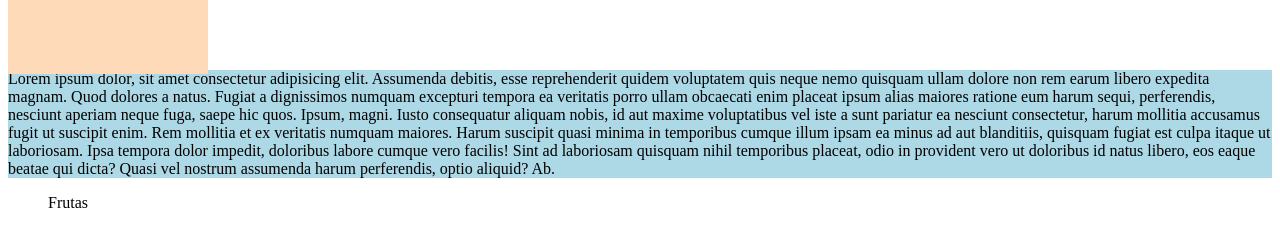
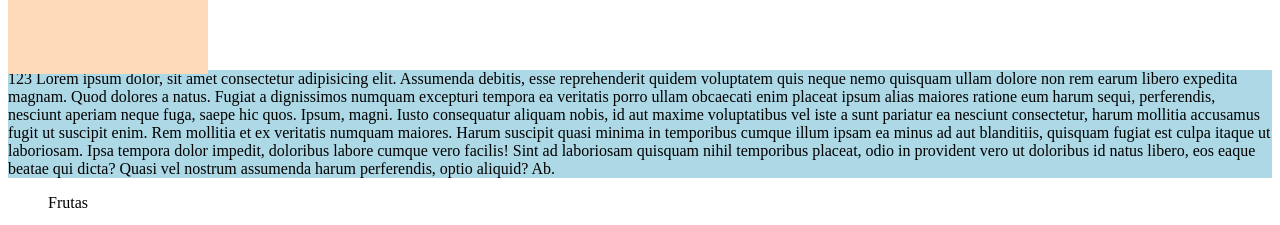
Before and after one commit to FabianGAV/frontend-developer, a plain HTML site: page posicionamiento.html in a window 1280 px wide. Shown: the part 154-379 px from the top of the page. Drawn offline with Linux system fonts and the light colour scheme.

Commit message:
prueba cambios

```diff
--- a/posicionamiento.html
+++ b/posicionamiento.html
@@ -45,7 +45,7 @@
     </div>
 
     <div>
-        <p>Lorem ipsum dolor, sit amet consectetur adipisicing elit. Assumenda debitis, esse reprehenderit quidem voluptatem quis neque nemo quisquam ullam dolore non rem earum libero expedita magnam. Quod dolores a natus.
+        <p>123 Lorem ipsum dolor, sit amet consectetur adipisicing elit. Assumenda debitis, esse reprehenderit quidem voluptatem quis neque nemo quisquam ullam dolore non rem earum libero expedita magnam. Quod dolores a natus.
             Fugiat a dignissimos numquam excepturi tempora ea veritatis porro ullam obcaecati enim placeat ipsum alias maiores ratione eum harum sequi, perferendis, nesciunt aperiam neque fuga, saepe hic quos. Ipsum, magni.
             Iusto consequatur aliquam nobis, id aut maxime voluptatibus vel iste a sunt pariatur ea nesciunt consectetur, harum mollitia accusamus fugit ut suscipit enim. Rem mollitia et ex veritatis numquam maiores.
             Harum suscipit quasi minima in temporibus cumque illum ipsam ea minus ad aut blanditiis, quisquam fugiat est culpa itaque ut laboriosam. Ipsa tempora dolor impedit, doloribus labore cumque vero facilis!
```
